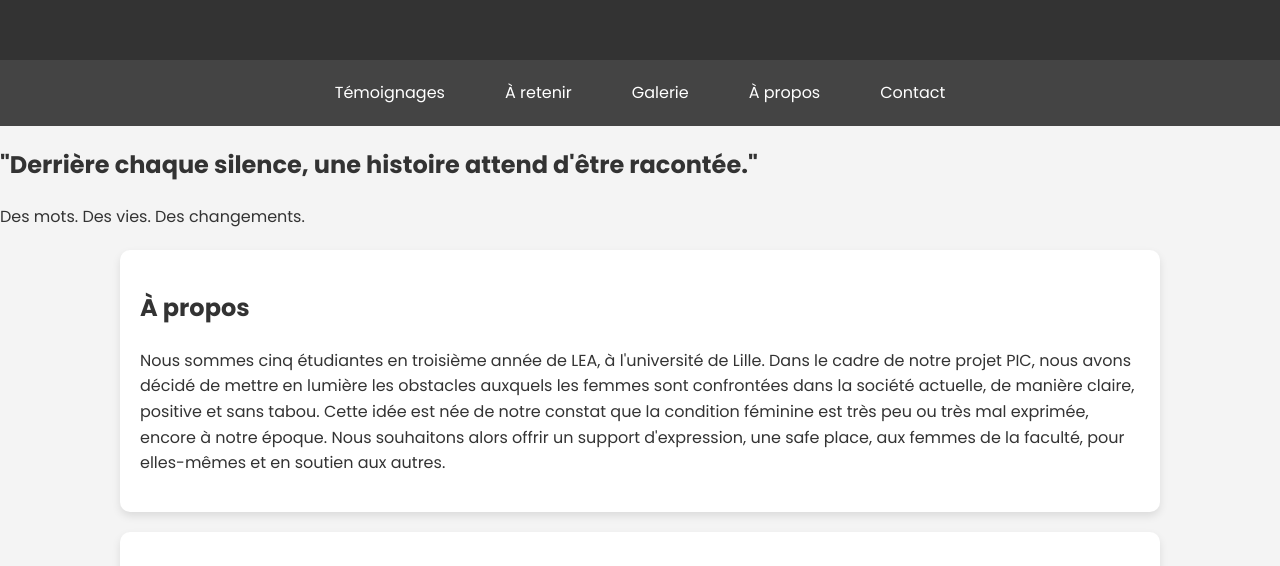
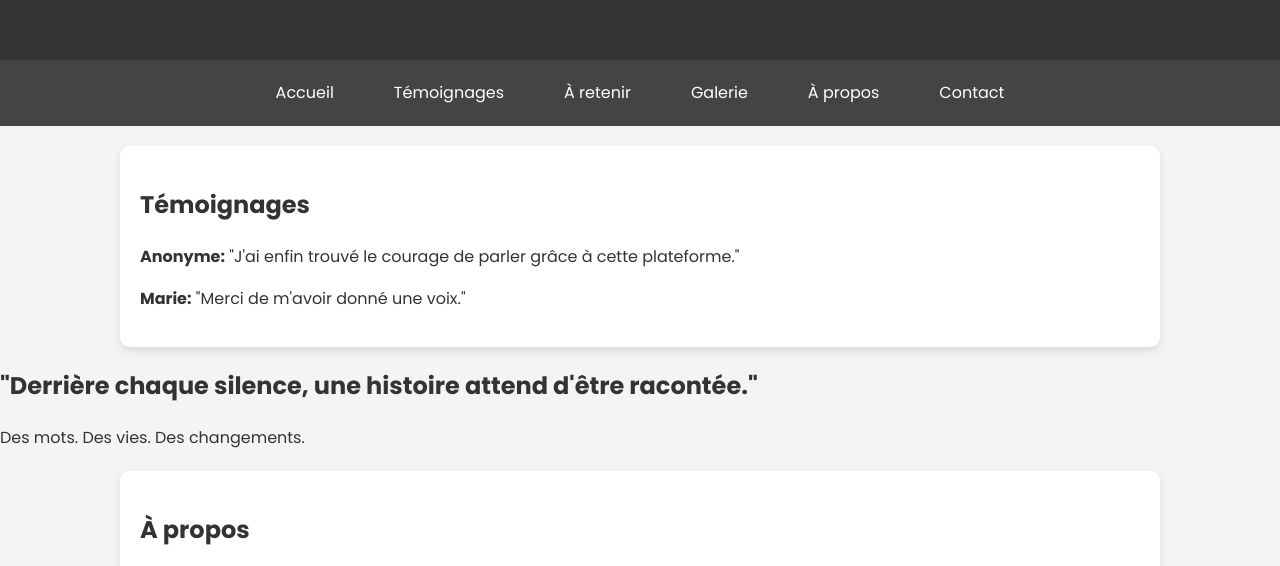
Before and after one commit to Wolfie-eng/web, a plain HTML site: page index.html in a window 1280 px wide. Shown: the part 168-734 px from the top of the page. Drawn offline with Linux system fonts and the light colour scheme.

Commit message:
Update index.html

```diff
--- a/index.html
+++ b/index.html
@@ -16,6 +16,7 @@
 
     <!-- Navigation -->
     <nav>
+      <a href="./index.htmml">Accueil</a>
       <a href="./testimonies.html">Témoignages</a>
       <a href="./dates.html">À retenir</a>
       <a href="./Galerie.html">Galerie</a>
@@ -23,7 +24,17 @@
       <a href="#contact">Contact</a>
     </nav>
 
-    <!-- Section Héro -->
+    <div class="container">
+          <h2>Témoignages</h2>
+      <div class="testimony">
+        <p><strong>Anonyme:</strong> "J'ai enfin trouvé le courage de parler grâce à cette plateforme."</p>
+      </div>
+      <div class="testimony">
+        <p><strong>Marie:</strong> "Merci de m'avoir donné une voix."</p>
+      </div>
+      <!-- Add more testimonies here -->
+
+    </div>    <!-- Section Héro -->
     <section class="hero">
       <div class="hero-content">
         <h1>"Derrière chaque silence, une histoire attend d'être racontée."</h1>
```
